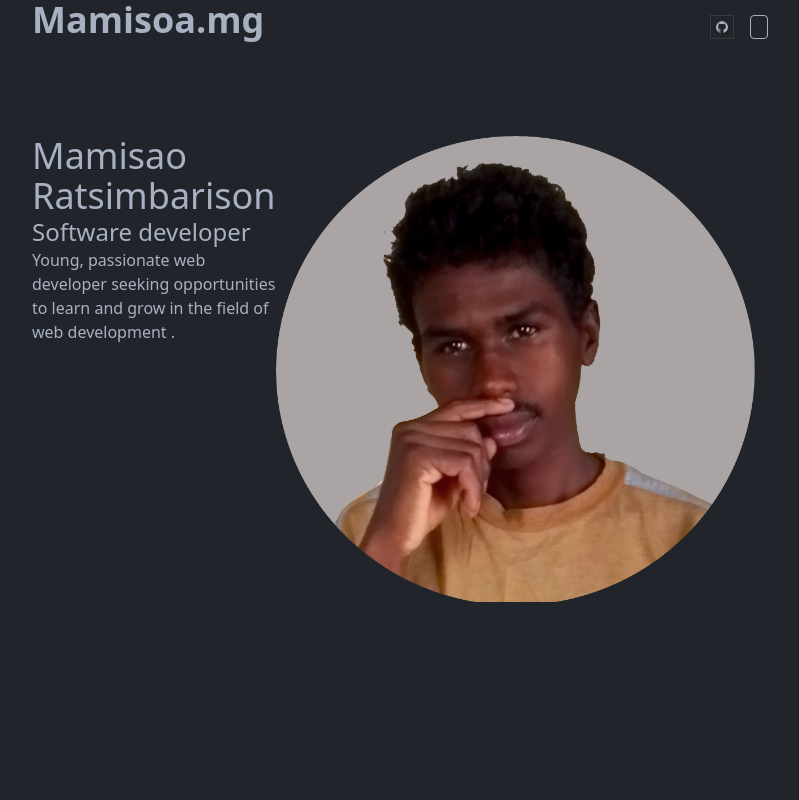
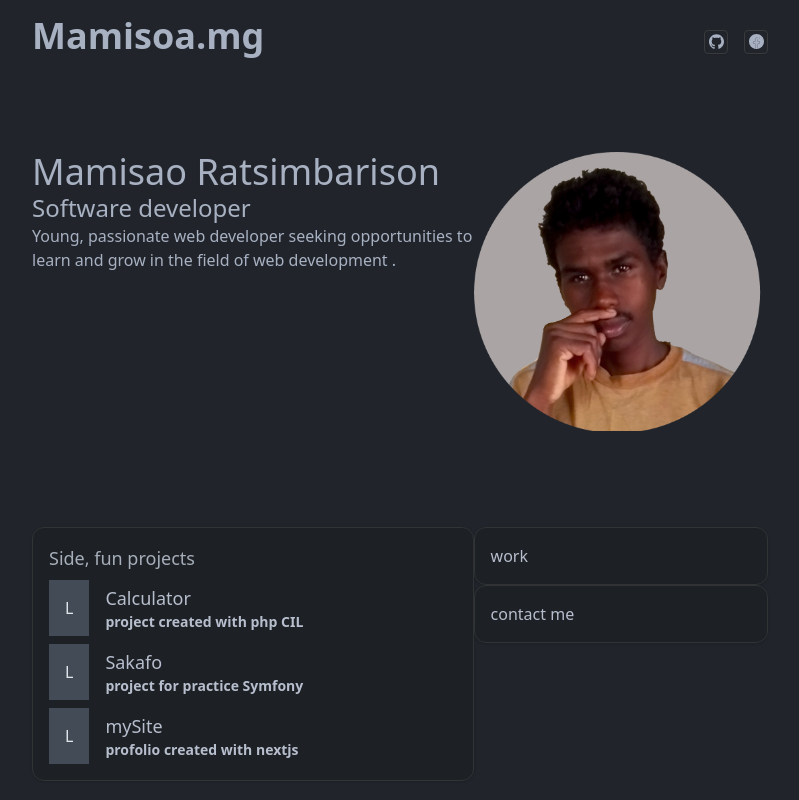
Before and after one commit to 97mams/my-site, a Next.js app: page / in a window 1280 px wide. Shown: the whole page, without its empty margins (240-1039 px from the left). Built offline with nearby package versions, Linux system fonts and the light colour scheme.

Commit message:
feat: icons, status

```diff
--- a/app/_componets/Header.tsx
+++ b/app/_componets/Header.tsx
@@ -2,25 +2,28 @@ import Link from "next/link"
 import { Section } from "./Section"
 import { cn } from "@/lib/utils"
 import { GithubIcon } from "./icons/GithubIcon"
+import { FacebookIcon } from "./icons/FacebookIcon"
 import { buttonVariants } from "@/components/ui/button"
 
 export const Header = () => {
     return (
-        <header className="sticky top-0">
+        <header className="sticky top-0 pt-4">
             <Section className="flex items-baseline">
-                <h1 className="text-4xl font-bold tex-primary">Mamisoa.mg</h1>
+                <Link href="#" className="text-4xl font-bold tex-primary">Mamisoa.mg</Link>
                 <div className="flex-1" />
                 <ul className="flex gap-4">
                     <Link
                         href={"https//:git.com"}
-                        className={cn(buttonVariants({ variant: "outline" }), "size-6 p-0")}
+                        className={cn(buttonVariants({ variant: "outline" }), "size-6 p-0 rounded")}
                     >
-                        <GithubIcon size={12} className="text-foregroud" />
+                        <GithubIcon size={15} className="text-foregroud" />
                     </Link>
                     <Link
                         href={"#"}
-                        className="p-2 border border-foreground rounded"
-                    ></Link>
+                        className={cn(buttonVariants({ variant: "outline" }), "size-6 p-0 rounded")}
+                    >
+                        <FacebookIcon size={15} className="text-foregroud" />
+                    </Link>
                 </ul>
             </Section>
         </header >
--- a/app/_componets/Hero.tsx
+++ b/app/_componets/Hero.tsx
@@ -4,17 +4,17 @@ import { Section } from "./Section"
 export const Hero = () => {
     return (
         <Section className="flex max-lg:flex-col items-start">
-            <div className="fle-[2] felx flex-col gap-2 ">
+            <div className="flex-[3] ">
                 <h2 className="text-4xl">Mamisao Ratsimbarison</h2>
                 <h3 className="text-2xl">Software developer</h3>
                 <p>Young, passionate web developer seeking opportunities to learn and grow in the field of web development .</p>
             </div>
-            <div className="flex-1ml-auto">
+            <div className="flex-[2] ml-auto">
                 <Image
                     src={"/saryko.png"}
                     alt="profil"
-                    width={300}
-                    height={300}
+                    width={250}
+                    height={250}
                     className="h-full w-full"
                 />
                 {/* <img src="https://i.goopics.net/pl41al.png" alt="mamisoa" /> */}
--- /dev/null
+++ b/app/_componets/Status.tsx
@@ -0,0 +1,64 @@
+import Link from "next/link"
+import { Section } from "./Section"
+import { Card } from "@/components/ui/card"
+
+export const Status = () => {
+    return (
+        <Section className="flex max-md:flex-col items-start">
+            <div className="flex-[3] w-full">
+                <Card className="p-4 flex flex-col gap-2 ">
+                    <p className="text-lg text-muted-foreground">Side, fun projects</p>
+                    {SIDE_PROJECT.map((project, index) => (
+                        <SideFunProject
+                            key={index}
+                            title={project.title}
+                            description={project.description}
+                        />
+                    ))}
+                </Card>
+            </div>
+            <div className="flex-[2] w-full gap-2">
+                <Card className="flex-1 p-4 w-full">
+                    work
+                </Card>
+                <Card className="flex-1 p-4 w-full">
+                    contact me
+                </Card>
+            </div>
+        </Section >
+    )
+}
+
+const SIDE_PROJECT = [
+    {
+        title: "Calculator",
+        description: "project created with php CIL"
+    },
+    {
+        title: "Sakafo",
+        description: "project for practice Symfony"
+    },
+    {
+        title: "mySite",
+        description: "profolio created with nextjs"
+    }
+]
+
+type sideProjectProps = {
+    title: string,
+    description: string
+}
+
+const SideFunProject = (props: sideProjectProps) => {
+    return (
+        <Link
+            href={"#"}
+            className="inline-flex items-center gap-4 hover:bg-accent/50 transition-colors p1">
+            <span className="bg-accent text-accent-foreground p-4 rounded-sm">L</span>
+            <div>
+                <p className="text-lg font-semibol">{props.title}</p>
+                <p className="text-sm font-semibold">{props.description}</p>
+            </div>
+        </Link>
+    )
+}
--- a/app/page.tsx
+++ b/app/page.tsx
@@ -1,6 +1,7 @@
 import { Header } from "./_componets/Header"
 import { Hero } from "./_componets/Hero"
 import { Spacing } from "./_componets/Spacing"
+import { Status } from "./_componets/Status"
 
 export default function Home() {
     return (
@@ -8,6 +9,8 @@ export default function Home() {
             <Header />
             <Spacing />
             <Hero />
+            <Spacing />
+            <Status />
         </main>
     )
 }
--- a/package.json
+++ b/package.json
@@ -10,6 +10,7 @@
   },
   "dependencies": {
     "@radix-ui/react-icons": "^1.3.0",
+    "@radix-ui/react-slot": "^1.1.0",
     "class-variance-authority": "^0.7.0",
     "clsx": "^2.1.0",
     "geist": "^1.3.0",
```
Also changed, not shown: 1 other file (tests, documents, lock files or other folders).
